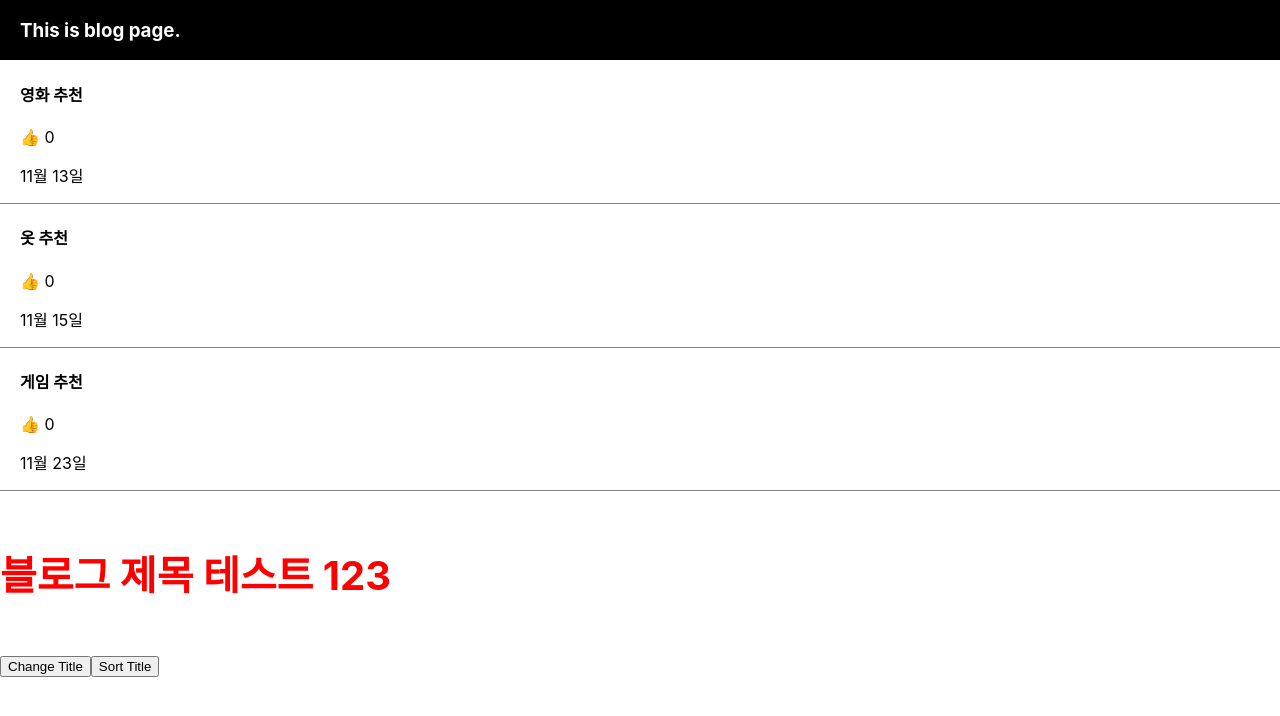
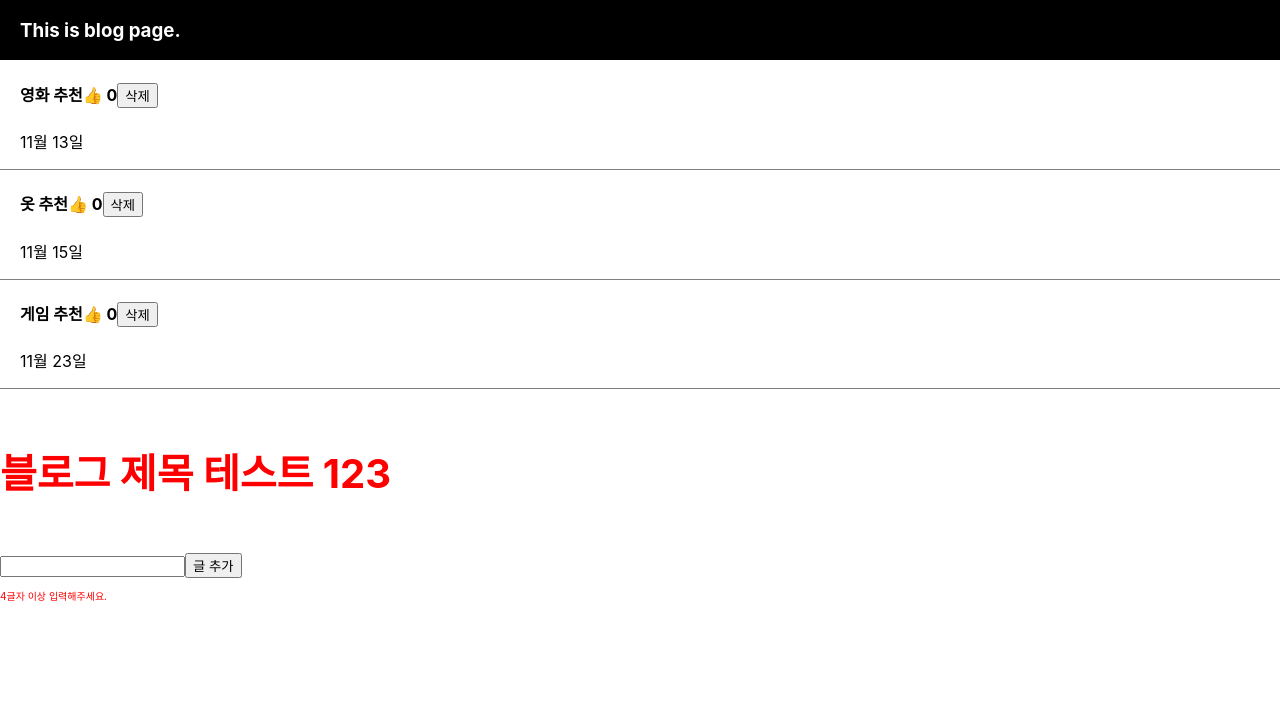
Before and after one commit to madcow95/React, a React (Create React App) app: page / in a window 1280 px wide. Shown: the top 716 px of the page. Built offline with nearby package versions, Linux system fonts and the light colour scheme.

Commit message:
버튼으로 state 수정

```diff
--- a/public/index.html
+++ b/public/index.html
@@ -14,7 +14,6 @@
       manifest.json provides metadata used when your web app is installed on a
       user's mobile device or desktop. See https://developers.google.com/web/fundamentals/web-app-manifest/
     -->
-    <link rel="manifest" href="%PUBLIC_URL%/manifest.json" />
     <!--
       Notice the use of %PUBLIC_URL% in the tags above.
       It will be replaced with the URL of the `public` folder during the build.
--- a/src/App.js
+++ b/src/App.js
@@ -8,6 +8,7 @@ function App() {
                                           { count : 0, title : "게임 추천", desc: "11월 23일" } ] );
   let [ modal, setModal ] = useState( false );
   let [ target, setTarget ] = useState( undefined );
+  let [ inputValue, setInputValue ] = useState( "" );
 
   const firstdata = "블로그 제목 테스트 123";
   const likeUpdate = ( count, idx ) => {
@@ -23,29 +24,41 @@ function App() {
         title.map( ( ele, idx ) => {
           return (
             <div className='list' key = { idx } onClick={ () => { setTarget( idx ) } }>
-              <h4 onClick={ () => { setModal( !modal ) } }>{ ele.title }</h4>
-              <span onClick={ () => likeUpdate( ele.count, idx ) } style={ { cursor: "pointer" } }>👍 { ele.count }</span>
+              <h4 onClick={ () => { setModal( true ) } }>{ ele.title }
+                <span onClick={ ( e ) => { likeUpdate( ele.count, idx ); e.stopPropagation() } } style={ { cursor: "pointer" } }>👍 { ele.count }</span>
+                <button onClick={ ( e ) => {
+                  e.stopPropagation();
+                  let copiedTitleArr = [ ...title ];
+                  if( idx === 0 ) {
+                    copiedTitleArr.splice( idx, idx + 1 );
+                  } else {
+                    copiedTitleArr.splice( idx, idx );
+                  }
+                  titleState( copiedTitleArr );
+                } }>삭제</button>
+              </h4>
               <p>{ ele.desc }</p>
             </div>
           )
         } )
       }
       <h4 style={ {color : "red", fontSize : "40px"} }>{ firstdata }</h4>
+      <input type="text" onChange={ ( e ) => { setInputValue( e.target.value ); } }/>
       <button onClick={ () => {
-        const copiedTitle = [ ...title ];
-        copiedTitle[0].title = "음악 추천";
-        titleState( copiedTitle );
-      } }>Change Title</button>
-      <button onClick={ () => {
-        const copiedTitle = [ ...title ];
-        copiedTitle.sort( ( a, b ) => {
-          return a.title.localeCompare( b.title );
-        } );
-        titleState( copiedTitle );
-      }}>Sort Title</button>
-      {
-        modal && <Modal AppState={ title } TargetState={ target }/>
-      }
+        const copiedTitleArr = [ ...title ];
+        const enteredTitle = inputValue;
+        const dateStr = "11월 19일";
+        copiedTitleArr.push(
+          {
+            title : enteredTitle,
+            desc : dateStr,
+            count : 0
+          }
+        );
+        titleState( copiedTitleArr );
+      } }>글 추가</button>
+      { inputValue.length < 4 && <LengthCheckP/> }
+      { modal && <Modal AppState={ title } TargetState={ target }/> }
     </div>
   );
 }
@@ -60,4 +73,10 @@ const Modal = ( parentState ) => {
     </div>
   )
 }
+
+const LengthCheckP = () => {
+  return (
+    <p style={ { fontSize: "10px", color: "red" } }>4글자 이상 입력해주세요.</p>
+  )
+}
 export default App;
```
